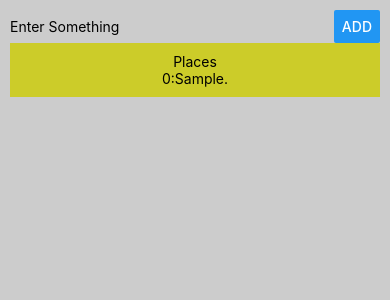
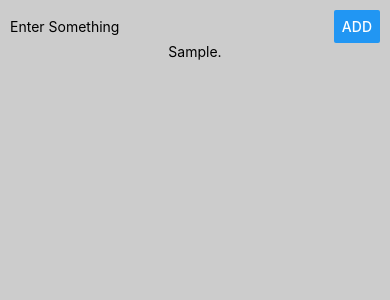
Before and after one commit to areebmkareem/react-native-app, a React Native app: screen / in a window 390 px wide. Both pictures are taken after typing "Sample" into the empty fields and a click on the button "ADD". Shown: the top 300 px of the page. Built offline with nearby package versions, Linux system fonts and the light colour scheme.

Commit message:
Flatlsit added for perfomnce improv on scrolling list item

```diff
--- a/App.js
+++ b/App.js
@@ -7,7 +7,7 @@
  */
 
 import React, { Component } from "react";
-import { Platform, StyleSheet, Text, View, TextInput, Button } from "react-native";
+import { Platform, StyleSheet, Text, View, TextInput, FlatList, YellowBox, ScrollView, Button, TouchableOpacity } from "react-native";
 
 const instructions = Platform.select({
   ios: "Press Cmd+R to reload,\n" + "Cmd+D or shake for dev menu",
@@ -23,25 +23,19 @@ export default class App extends Component {
       places: []
     };
   }
-  onClickHander(action) {
+  onClickHander(action, data) {
     let places = [...this.state.places];
     switch (action) {
       case "ADD":
-        places.push(this.state.placeName);
-        this.setState({ places, placeName: "" });
+        places.push({ key: Math.random(), value: this.state.placeName });
+        break;
+      case "DELETE":
+        places.splice(data, 1);
+        break;
     }
+    this.setState({ places, placeName: "" }, () => console.log(this.state.places));
   }
-  renderPlaces(places) {
-    if (places.length) {
-      return places.map((place, index) => {
-        return (
-          <Text key={index}>
-            {index}:{place}.
-          </Text>
-        );
-      });
-    } else return <Text>No places Added yet!</Text>;
-  }
+
   render() {
     const { placeName, places } = this.state;
     return (
@@ -50,10 +44,16 @@ export default class App extends Component {
           <TextInput placeholder="Enter Something" style={{ width: 300 }} onChangeText={placeName => this.setState({ placeName })} value={placeName} />
           <Button title="Add" onPress={() => this.onClickHander("ADD")} />
         </View>
-        <View style={styles.placesSection}>
+        <FlatList
+          data={this.state.places}
+          renderItem={info => (
+            <TouchableOpacity onPress={() => this.onClickHander("DELETE")}>
+              <Text>{info.item.value}.</Text>
+            </TouchableOpacity>
+          )}
+        >
           <Text>Places</Text>
-          {this.renderPlaces(places)}
-        </View>
+        </FlatList>
       </View>
     );
   }
@@ -78,6 +78,6 @@ const styles = StyleSheet.create({
     width: "100%",
     padding: 10,
     alignItems: "center",
-    backgroundColor: "#cc0c"
+    backgroundColor: "#eee"
   }
 });
```
